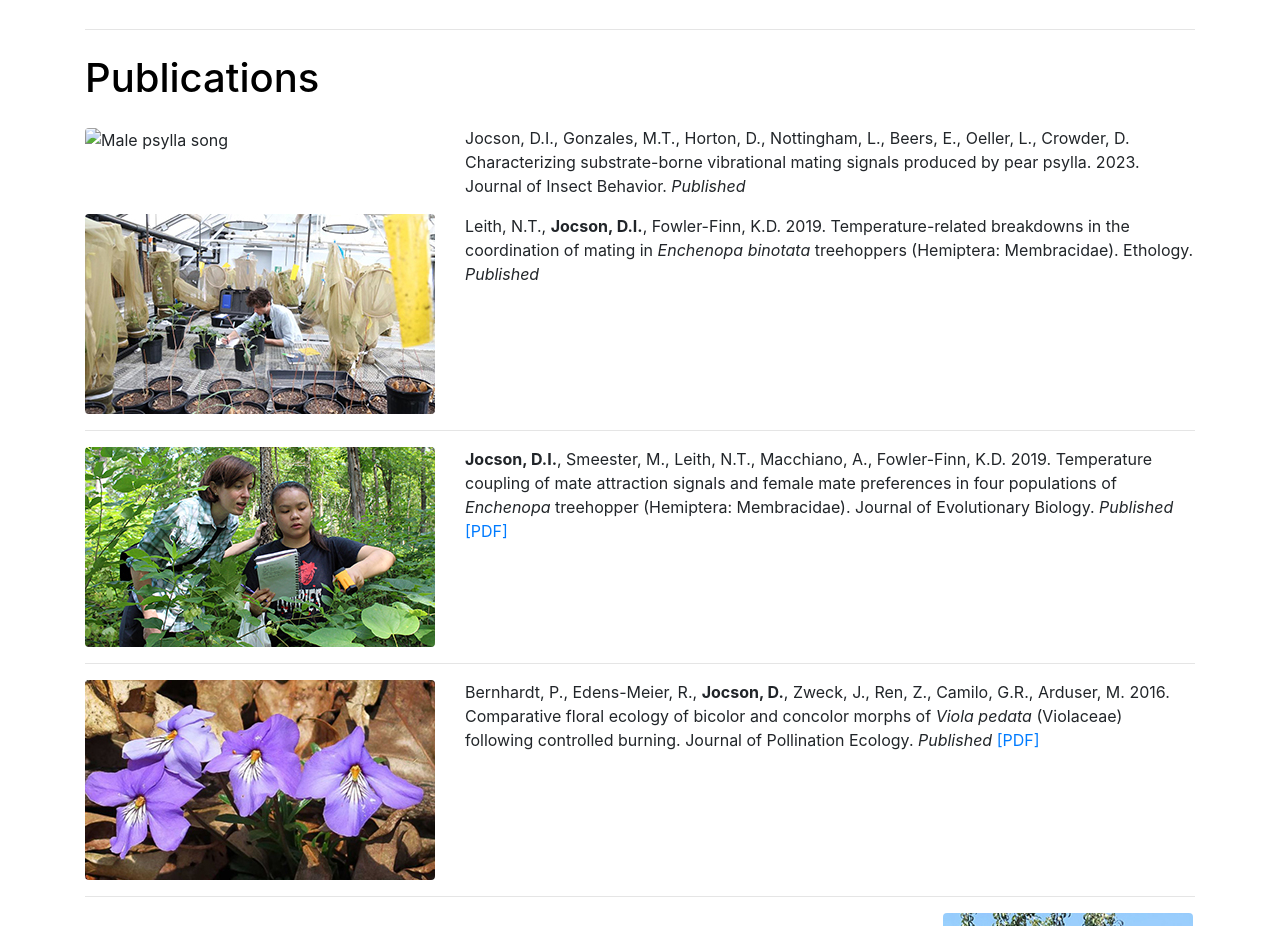
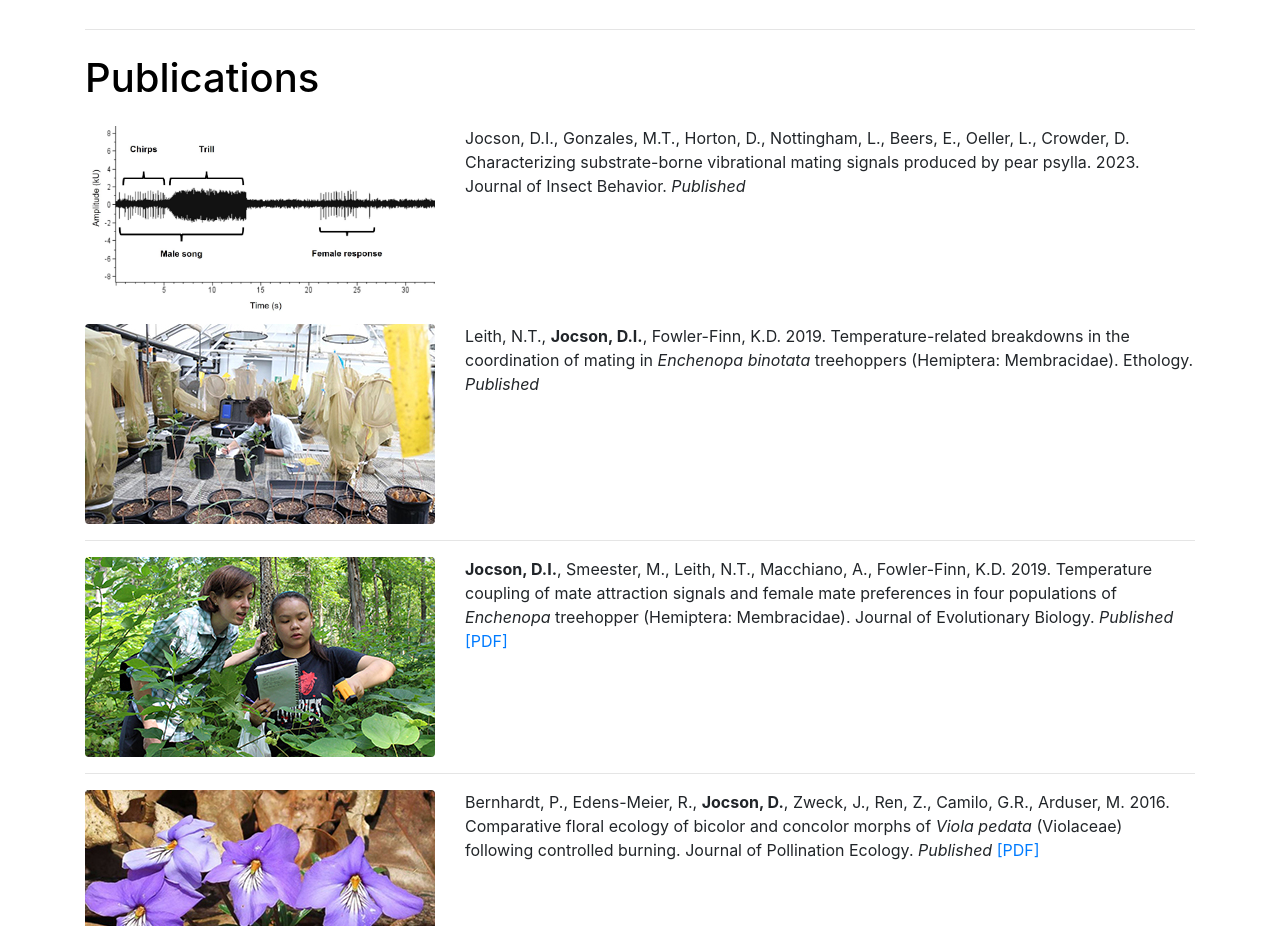
Before and after one commit to dowenjocson/dowenjocson.github.io, a plain HTML site: page index.html in a window 1280 px wide. Shown: the part 1091-2017 px from the top of the page. Drawn offline with Linux system fonts and the light colour scheme.

Commit message:
Update index.html

```diff
--- a/index.html
+++ b/index.html
@@ -133,7 +133,7 @@
 				<h1 class="my-4">Publications</h1>
 				<div class="row">
 					<div class="col-md-4">
-						<img class="img-fluid rounded mb-3 mb-md-0" src="images/publication4.jpg" alt="Male psylla song">
+						<img class="img-fluid rounded mb-3 mb-md-0" src="images/Fig2.jpg" alt="Male psylla song">
 					</div>
 					<div class="col-md-8">
 					  <p><b></b>Jocson, D.I.</b>, Gonzales, M.T., Horton, D., Nottingham, L., Beers, E., Oeller, L., Crowder, D. Characterizing substrate-borne vibrational mating signals produced by pear psylla. 2023. Journal of Insect Behavior. <i>Published</i></p>
```
